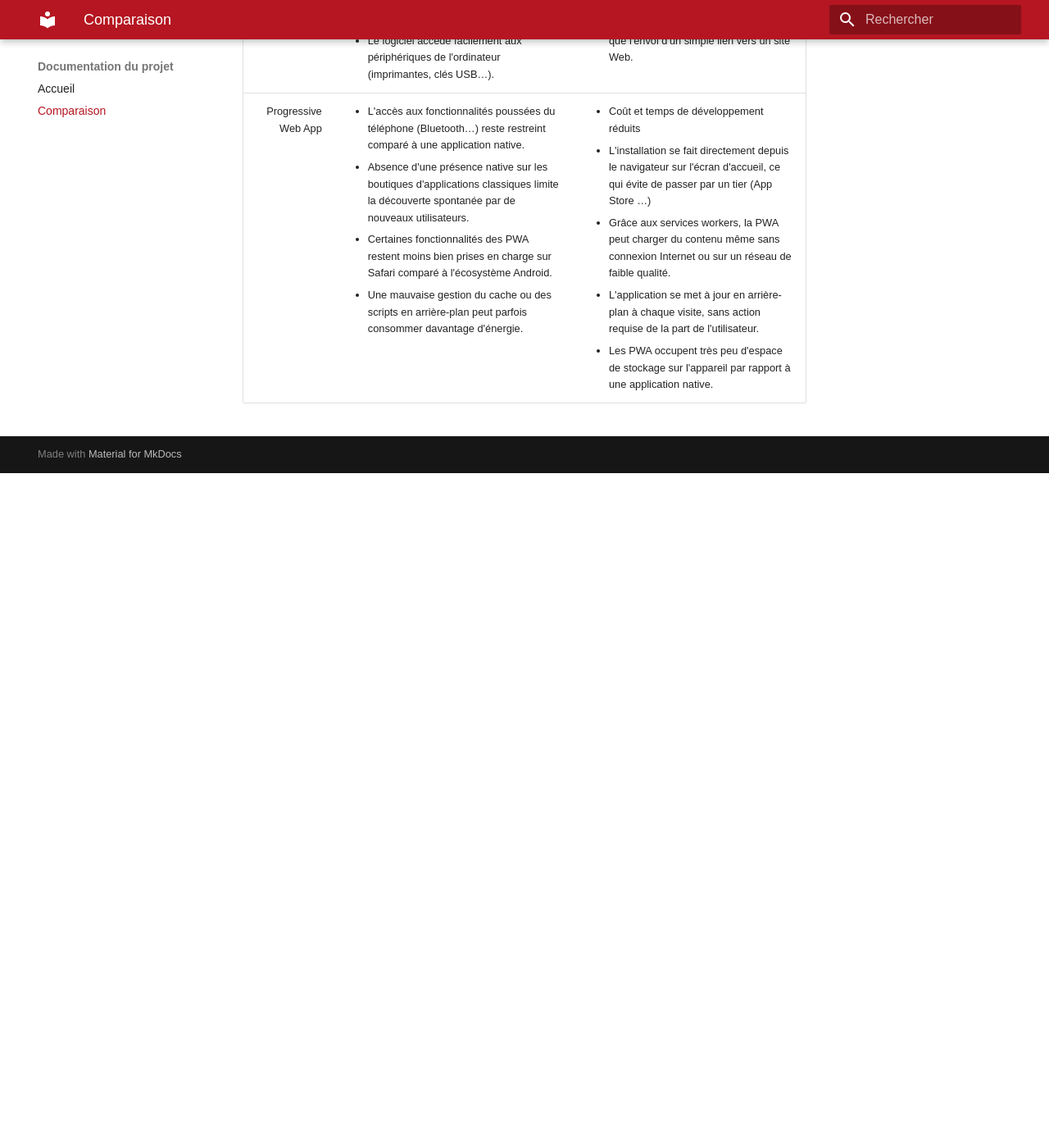
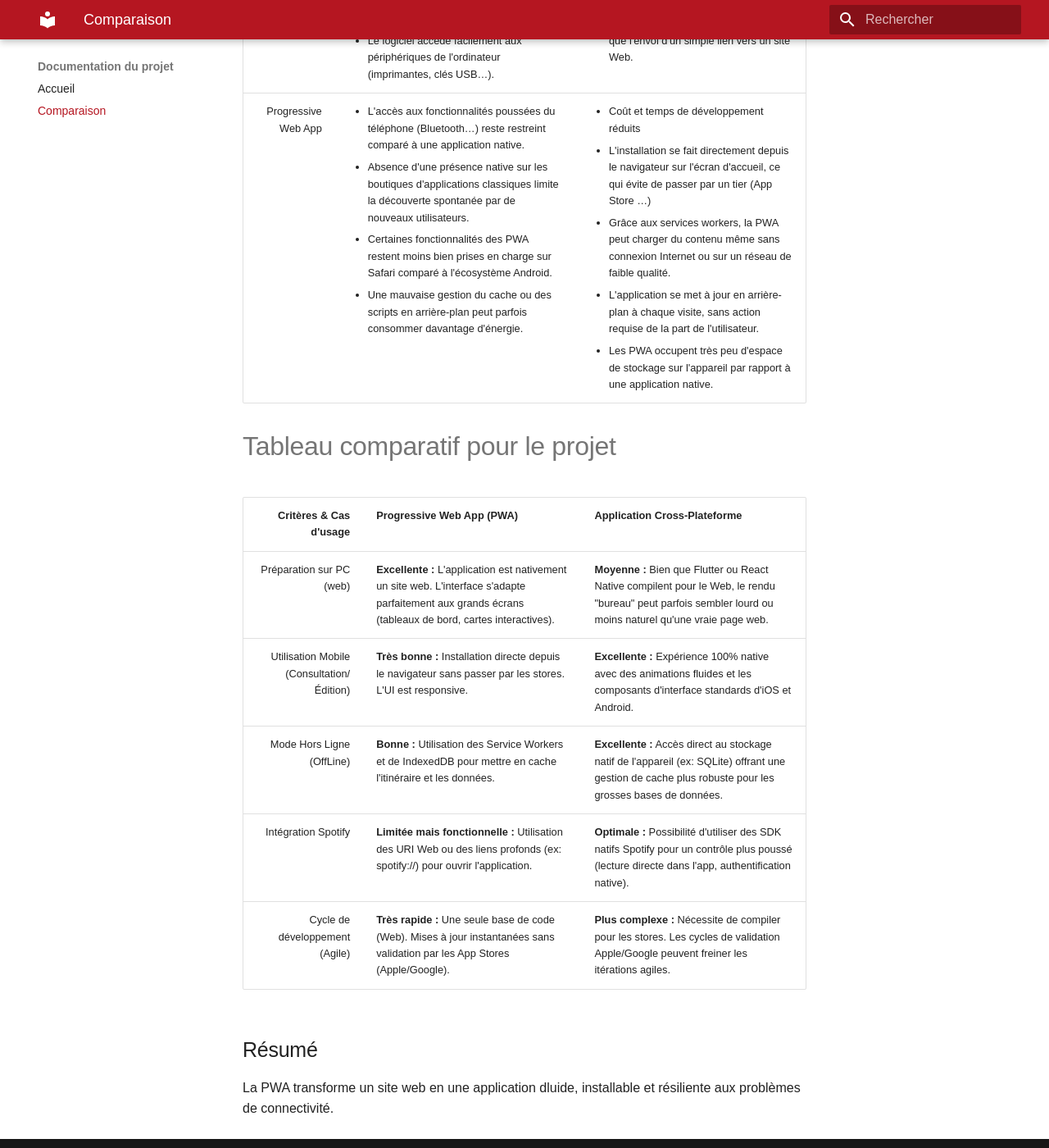
Before and after one commit to Les-Baroudeurs-du-Bit/mkdocs, an MkDocs documentation site: the page built from docs/tab-comparatifs.md, in a window 1280 px wide and 1400 px high, scrolled down 1047 px. Shown: the whole window at 82% size. Built offline with MkDocs 1.6.1 and Material for MkDocs 9.7.7, drawn with Linux system fonts in a browser that asks for light colours; some web fonts are replaced; before the commit the page ends 1624 px from its top, so only the background shows below that.

Commit message:
add comparative table with PWA and CrossPlateforme

```diff
--- a/docs/tab-comparatifs.md
+++ b/docs/tab-comparatifs.md
@@ -6,3 +6,17 @@
 | Appli mobile |  <ul><li>L'application utilise les fonctionnalités du téléphone (appareil photo, GPS…)</li><li>Une partie des données reste accessible hors connexion internet.</li><li>Les applications natives s'exécutent plus rapidement et plus fluidement.</li></ul> | <ul><li>Le développement et la maintenance demandent un budget important</li><li>La publication sur l'App Store ou Google Play impose des règles strictes, des frais de licence annuels…</li><li>Les évolutions des systèmes d'exploitation exigent une maintenance technique continue.</li></ul> |
 | Logiciel Bureau | <ul><li>Le programme tourne sans ralentissement lié au réseau, elle fonctionne sans connexion Internet.</li><li>Les données restent stockées sur la machine de l'utilisateur, ce qui protège la confidentialité.</li><li>Le logiciel accède facilement aux périphériques de l'ordinateur (imprimantes, clés USB…).</li></ul> | <ul><li>Chaque poste doit recevoir les nouvelles versions manuellement ou via un système automatisé.</li><li>Il faut souvent réécrire ou adapter le code pour Windows, macOS et Linux.</li><li>Le partage du logiciel est plus lourd que l'envoi d'un simple lien vers un site Web.</li></ul> |
 | Progressive Web App | <ul><li>L'accès aux fonctionnalités poussées du téléphone (Bluetooth…) reste restreint comparé à une application native.</li><li>Absence d'une présence native sur les boutiques d'applications classiques limite la découverte spontanée par de nouveaux utilisateurs.</li><li>Certaines fonctionnalités des PWA restent moins bien prises en charge sur Safari comparé à l'écosystème Android.</li><li>Une mauvaise gestion du cache ou des scripts en arrière-plan peut parfois consommer davantage d'énergie.</li></ul> | <ul><li>Coût et temps de développement réduits</li><li>L'installation se fait directement depuis le navigateur sur l'écran d'accueil, ce qui évite de passer par un tier (App Store …)</li><li>Grâce aux services workers, la PWA peut charger du contenu même sans connexion Internet ou sur un réseau de faible qualité.</li><li>L'application se met à jour en arrière-plan à chaque visite, sans action requise de la part de l'utilisateur.</li><li>Les PWA occupent très peu d'espace de stockage sur l'appareil par rapport à une application native.</li></ul> |
+
+
+# Tableau comparatif pour le projet
+| Critères & Cas d'usage | Progressive Web App (PWA) | Application Cross-Plateforme |
+| -: | - | - |
+|Préparation sur PC (web) | **Excellente :** L'application est nativement un site web. L'interface s'adapte parfaitement aux grands écrans (tableaux de bord, cartes interactives). | **Moyenne :** Bien que Flutter ou React Native compilent pour le Web, le rendu "bureau" peut parfois sembler lourd ou moins naturel qu'une vraie page web. |
+| Utilisation Mobile (Consultation/Édition) | **Très bonne :** Installation directe depuis le navigateur sans passer par les stores. L'UI est responsive. | **Excellente :** Expérience 100% native avec des animations fluides et les composants d'interface standards d'iOS et Android. |
+| Mode Hors Ligne (OffLine) | **Bonne :** Utilisation des Service Workers et de IndexedDB pour mettre en cache l'itinéraire et les données. | **Excellente :** Accès direct au stockage natif de l'appareil (ex: SQLite) offrant une gestion de cache plus robuste pour les grosses bases de données. |
+| Intégration Spotify | **Limitée mais fonctionnelle :** Utilisation des URI Web ou des liens profonds (ex: spotify://) pour ouvrir l'application. | **Optimale :** Possibilité d'utiliser des SDK natifs Spotify pour un contrôle plus poussé (lecture directe dans l'app, authentification native). |
+| Cycle de développement (Agile) | **Très rapide :** Une seule base de code (Web). Mises à jour instantanées sans validation par les App Stores (Apple/Google). | **Plus complexe :** Nécessite de compiler pour les stores. Les cycles de validation Apple/Google peuvent freiner les itérations agiles. |
+
+
+## Résumé
+La PWA transforme un site web en une application dluide, installable et résiliente aux problèmes de connectivité.
```
